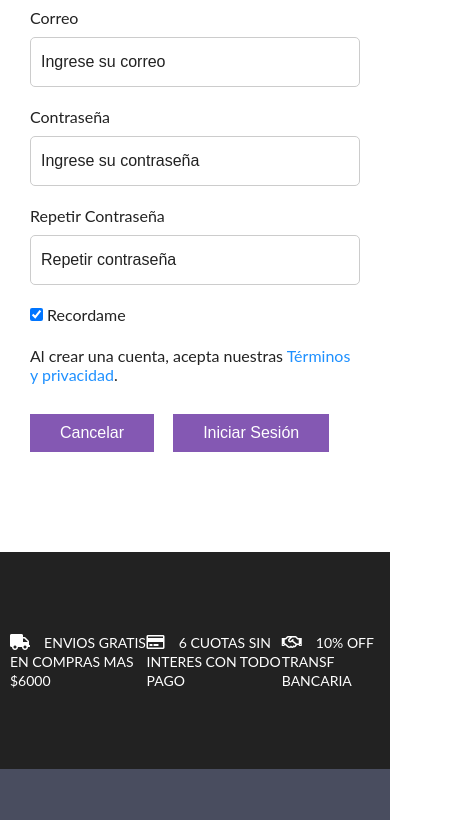
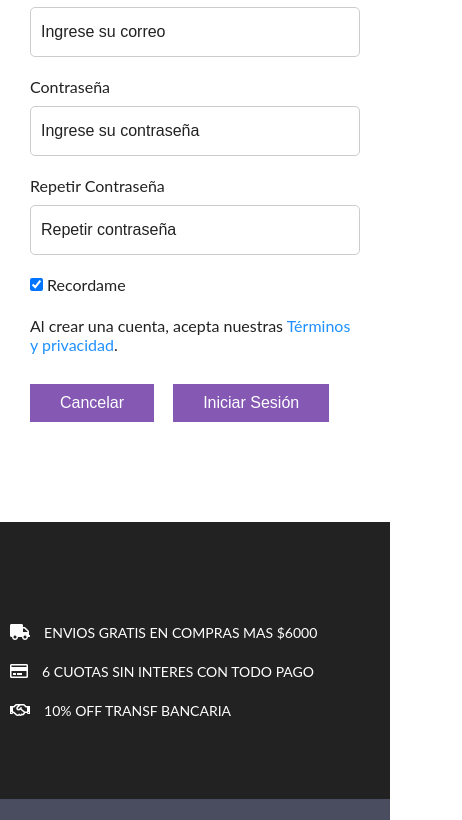
Before and after one commit to RonyAlm/reymarrony.github.io, a plain HTML site: page login.html in a window 390 px wide. Shown: the part 280-1100 px from the top of the page, 462 px wide, since content can reach past the window. Drawn offline with nearby package versions, Linux system fonts and the light colour scheme.

Commit message:
Update styles.css

```diff
--- a/css/styles.css
+++ b/css/styles.css
@@ -812,6 +812,17 @@ Hero Media Query
     .contact {
         padding: 8rem 8rem;
     }
+    .top-nav {
+        display: none;
+    }
+    .contact .promociones_r {
+        display: flex;
+        justify-content: space-between;
+        flex-direction: column;
+    }
+    .contact .promociones_r div {
+        margin-top: 2rem;
+    }
 }
 
 @media only screen and (max-width: 768px) {
```
